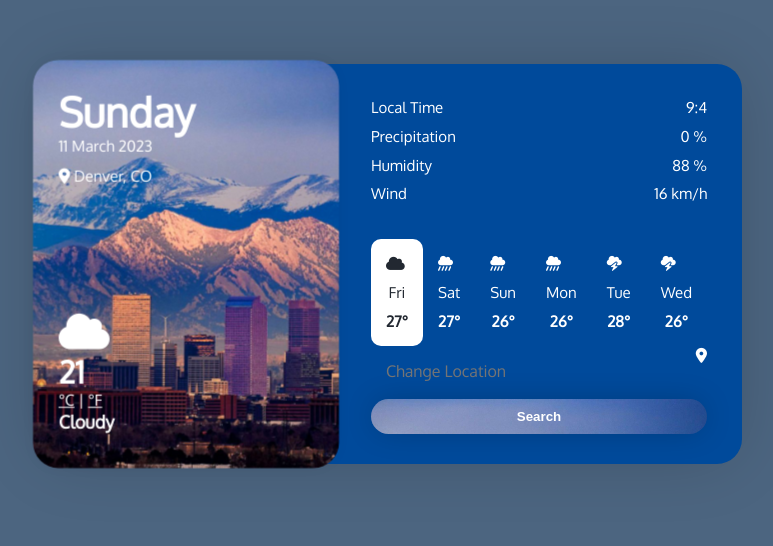
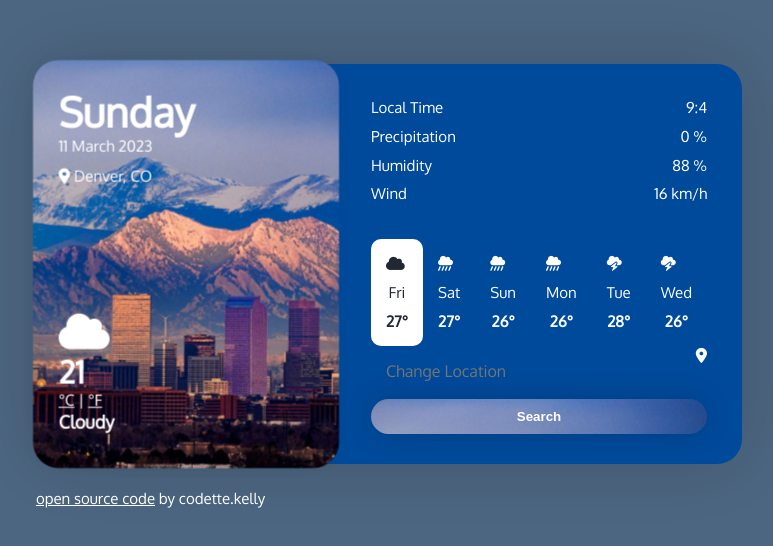
Before and after one commit to codettekelly/weather-application, a website built with Parcel: page index.html in a window 1280 px wide. Shown: the part 136-682 px from the top of the page, without its empty margins (251-1024 px from the left). Built offline with nearby package versions, Linux system fonts and the light colour scheme.

Commit message:
Updated HTML

```diff
--- a/index.html
+++ b/index.html
@@ -127,7 +127,11 @@
           </form>
         </div>
       </div>
+      <div class="author">
+      <span class="coded-by"><a href="">open source code</a> by codette.kelly</span>
+    </div>
     </div>
     <script src="src/index.js"></script>
+
   </body>
 </html>
```
